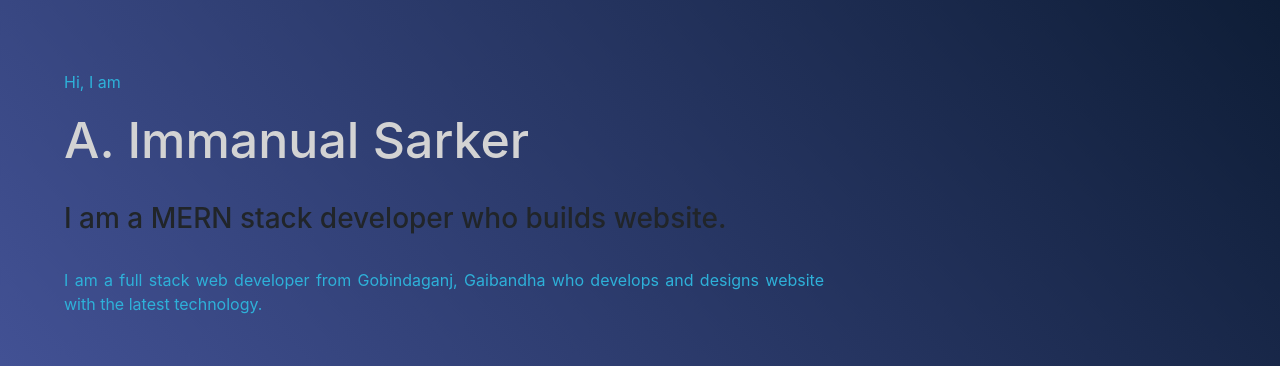
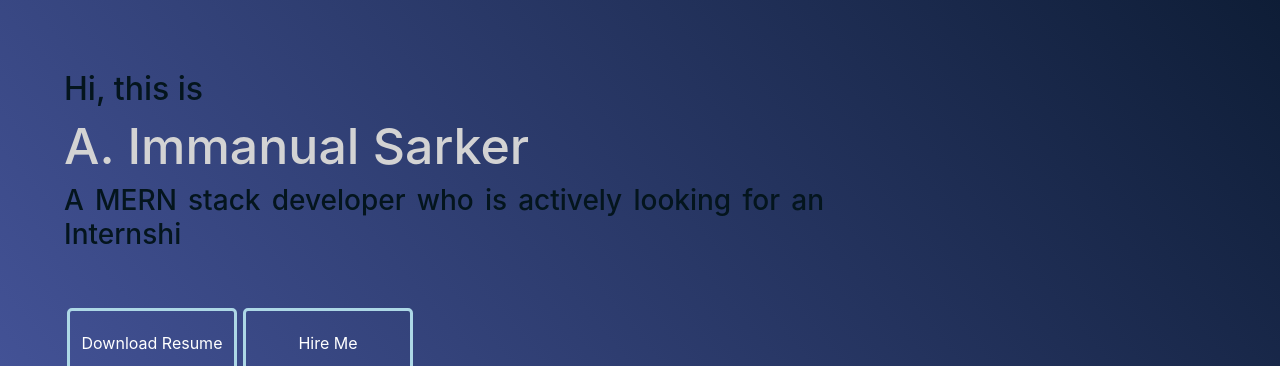
Before and after one commit to immanual19/immanual-portfolio, a React (Create React App) app: page / in a window 1280 px wide. Shown: the part 144-510 px from the top of the page. Built offline with nearby package versions, Linux system fonts and the light colour scheme.

Commit message:
finished

```diff
--- a/package.json
+++ b/package.json
@@ -21,6 +21,7 @@
     "react-dom": "^17.0.2",
     "react-router-dom": "^5.2.0",
     "react-scripts": "4.0.3",
+    "react-typist": "^2.0.5",
     "web-vitals": "^1.0.1"
   },
   "scripts": {
--- a/src/components/Home/HeaderMain/HeaderMain.css
+++ b/src/components/Home/HeaderMain/HeaderMain.css
@@ -1,10 +1,10 @@
 .myName{
     font-size: 50px;
     text-align: left;
-    color: lightgray;
+    color: lightgray !important;
 }
 .intro-text{
-    color: #2eb1d9;
+    color: #04151d;
     text-align: justify;
 }
 .downloadHireButton{
--- a/src/components/Home/HeaderMain/HeaderMain.js
+++ b/src/components/Home/HeaderMain/HeaderMain.js
@@ -1,5 +1,6 @@
 import React from 'react';
 import { motion } from "framer-motion";
+import Typist from 'react-typist';
 import './HeaderMain.css';
 const HeaderMain = () => {
 
@@ -11,15 +12,22 @@ const HeaderMain = () => {
         className="my-5 my-introduction">
             <div className="row">
                 <div className="col-md-8">
-                    <p className="intro-text">Hi, I am</p>
-                    <motion.h1
-                    animate={{ rotate: 360 }}
-                    transition={{ duration: 2 }}
-                    className="myName">A. Immanual Sarker</motion.h1>
-                    <br/>
-                    <h3>I am a MERN stack developer who builds website.</h3>
-                    <br/>
-                    <p className="intro-text">I am a full stack web developer from Gobindaganj, Gaibandha who develops and designs website with the latest technology.</p><br/><br/>
+                <Typist cursor={{
+                    show: false,
+                    blink: false,
+                    element: '',
+                    hideWhenDone: true,
+                    hideWhenDoneDelay: 1000,
+                  }}>
+                <div className="intro-text">
+                <h2>Hi, this is</h2>
+                    <h1 className="myName">A. Immanual Sarker</h1>
+                    <h3>A MERN stack developer who is actively looking for an Internship/Full-time job.</h3>
+                    <h5>I'm currently a final year student (B.Sc in CSE) at Mawlana Bhashani Science and Technology University. Building website is my passion. And, I always try to learn new things. Feel free to checkout my portfolio. In below, you'll find my featured work. Thank you.</h5>
+                </div>
+
+                </Typist>
+                <br/><br/>
                 <motion.button whileHover={{scale:1.1}} className="downloadHireButton"> <a href="https://drive.google.com/uc?id=1aNyoCmmQTW0Hx3MSvCSpxYex7Ug0Hnot&export=download">Download Resume</a></motion.button>
                 <motion.button whileHover={{scale:1.1}} className="downloadHireButton">Hire Me</motion.button>
                 </div>
--- a/src/components/MyBlogs/ArticleCard.js
+++ b/src/components/MyBlogs/ArticleCard.js
@@ -40,9 +40,10 @@ const ArticleCard = ({post}) => {
       </CardActionArea>
       <CardActions>
 
+
+
       <Button variant="contained" size="small" color="primary">{post.type}</Button>
       <Button variant="contained" size="small" color="primary">1st May, 2020</Button>
-
       </CardActions>
     </Card></a>
     </motion.div>
```
Also changed, not shown: 1 other file (tests, documents, lock files or other folders).
